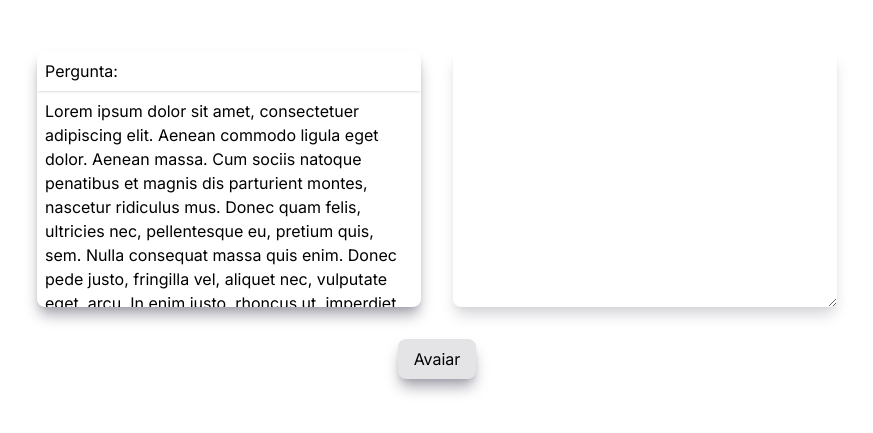
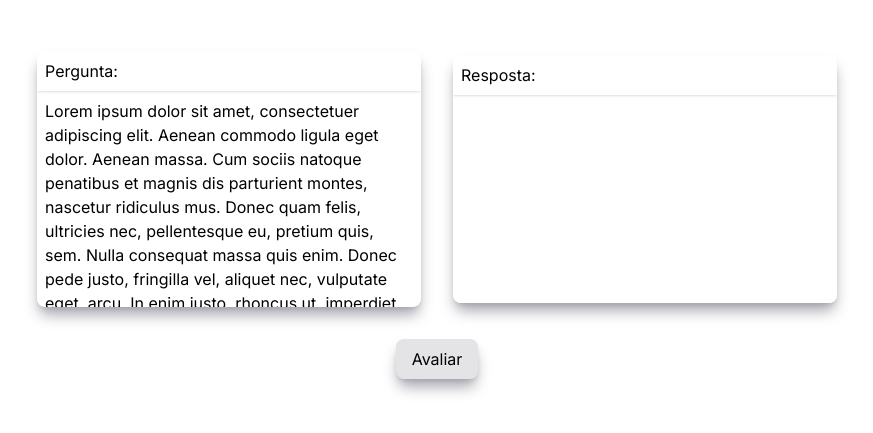
Before and after one commit to Gabriel-AB/ufrpe-answer-analyser, a Next.js app in the folder frontend/: page / in a window 1280 px wide. Shown: the part 185-618 px from the top of the page, without its empty margins (203-1076 px from the left). Built offline with nearby package versions, Linux system fonts and the light colour scheme.

Commit message:
feat: update question page

```diff
--- a/frontend/src/app/page.tsx
+++ b/frontend/src/app/page.tsx
@@ -11,10 +11,15 @@ export default function Home() {
           </span>
 
         </div>
-        <textarea className="flex h-64 w-96 p-2 shadow-lg shadow-zinc-300 rounded-lg after:content-['Resposta'] after:content-start after:bg-red-800"/>
+        <div className="flex flex-col relative w-96 border-zinc-300 shadow-lg shadow-zinc-400 rounded-lg overflow-y-auto">
+          <div className="sticky top-0 p-2 w-full shadow">
+            Resposta:
+          </div>
+          <textarea className="p-2 min-h-52 outline-none shadow-none resize-none"/>
+        </div>
       </div>
       <button className="bg-zinc-200 rounded-lg py-2 px-4 shadow-lg shadow-zinc-400 hover:bg-zinc-300 active:bg-zinc-400 active:translate-y-2">
-        Avaiar
+        Avaliar
       </button>
     </main>
   );
```
